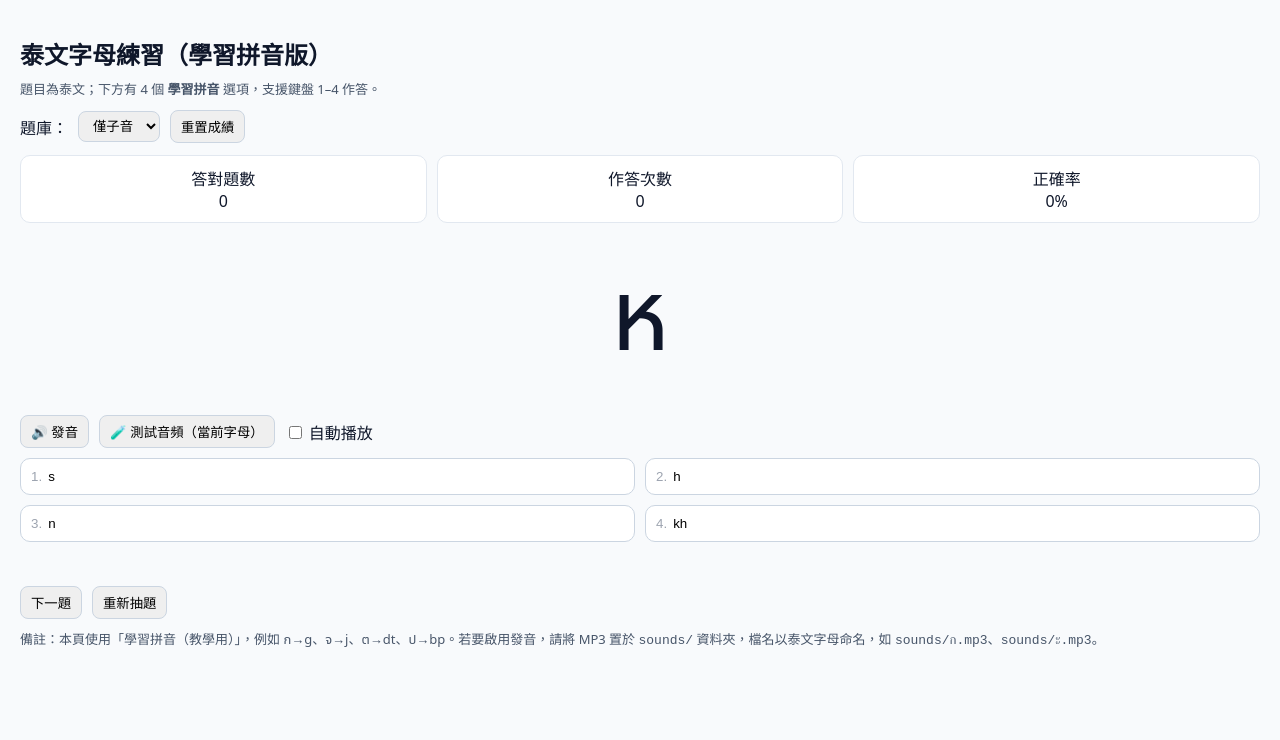
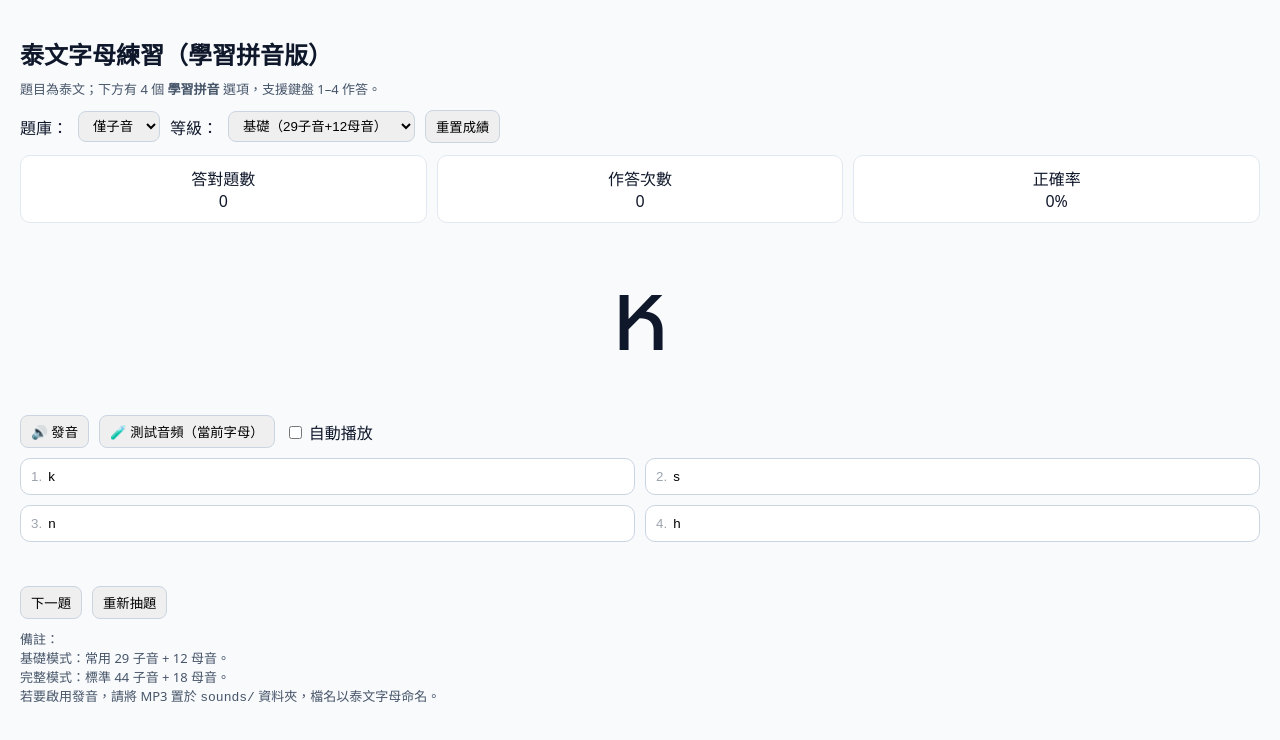
Before and after one commit to Mavis607/ThaiAlphabetPratice, a plain HTML site: page index.html in a window 1280 px wide. Drawn offline with Linux system fonts and the light colour scheme.

Commit message:
Update index.html

```diff
--- a/index.html
+++ b/index.html
@@ -32,6 +32,11 @@
       <option value="vowels">僅母音</option>
       <option value="all">全部</option>
     </select>
+    等級：
+    <select id="level">
+      <option value="basic">基礎（29子音+12母音）</option>
+      <option value="full">完整（44子音+18母音）</option>
+    </select>
     <button id="reset">重置成績</button>
   </div>
 
@@ -54,14 +59,13 @@
     <button id="next">下一題</button>
     <button id="reshuffle">重新抽題</button>
   </div>
-  <div class="hint">備註：本頁使用「學習拼音（教學用）」，例如 ก→g、จ→j、ต→dt、ป→bp。若要啟用發音，請將 MP3 置於 <code>sounds/</code> 資料夾，檔名以泰文字母命名，如 <code>sounds/ก.mp3</code>、<code>sounds/ะ.mp3</code>。</div>
+  <div class="hint">備註：<br>基礎模式：常用 29 子音 + 12 母音。<br>完整模式：標準 44 子音 + 18 母音。<br>若要啟用發音，請將 MP3 置於 <code>sounds/</code> 資料夾，檔名以泰文字母命名。</div>
 
 <script>
-// Safer init: wait for DOM ready before wiring buttons
 window.addEventListener('DOMContentLoaded', () => {
   // ===== Data =====
-  const CONSONANTS = [
-    { ch: "ก", rtgs: "g" }, { ch: "ข", rtgs: "kh" }, { ch: "ค", rtgs: "kh" },
+  const BASIC_CONSONANTS = [
+    { ch: "ก", rtgs: "g" }, { ch: "ข", rtgs: "k" }, { ch: "ค", rtgs: "k" },
     { ch: "ง", rtgs: "ng" }, { ch: "จ", rtgs: "j" }, { ch: "ช", rtgs: "ch" },
     { ch: "ซ", rtgs: "s" }, { ch: "ญ", rtgs: "y" }, { ch: "ด", rtgs: "d" },
     { ch: "ต", rtgs: "dt" }, { ch: "ถ", rtgs: "th" }, { ch: "ท", rtgs: "th" },
@@ -71,18 +75,52 @@ window.addEventListener('DOMContentLoaded', () => {
     { ch: "ร", rtgs: "r" }, { ch: "ล", rtgs: "l" }, { ch: "ว", rtgs: "w" },
     { ch: "ส", rtgs: "s" }, { ch: "ห", rtgs: "h" }, { ch: "อ", rtgs: "o" }, { ch: "ฮ", rtgs: "h" }
   ];
-  const VOWELS = [
+  const BASIC_VOWELS = [
     { ch: "ะ", rtgs: "a" }, { ch: "า", rtgs: "aa" }, { ch: "ิ", rtgs: "i" }, { ch: "ี", rtgs: "ii" },
     { ch: "ุ", rtgs: "u" }, { ch: "ู", rtgs: "uu" }, { ch: "เ", rtgs: "e" }, { ch: "แ", rtgs: "ae" },
     { ch: "โ", rtgs: "o" }, { ch: "ใ", rtgs: "ai" }, { ch: "ไ", rtgs: "ai" }, { ch: "ำ", rtgs: "am" }
   ];
-  const fallbackRoman = ["g","k","kh","ng","j","ch","s","y","d","dt","th","n","b","bp","ph","f","m","r","l","w","h","o","e","ae","ai","am","u","uu","i","ii"];
+
+  const FULL_CONSONANTS = [
+    { ch: "ก", rtgs: "g" },   { ch: "ข", rtgs: "k" },
+    { ch: "ค", rtgs: "k" },  { ch: "ฆ", rtgs: "k" },
+    { ch: "ง", rtgs: "ng" },  { ch: "จ", rtgs: "j" },   { ch: "ฉ", rtgs: "ch" },
+    { ch: "ช", rtgs: "ch" },  { ch: "ซ", rtgs: "s" },   { ch: "ฌ", rtgs: "ch" },
+    { ch: "ญ", rtgs: "y" },   { ch: "ฎ", rtgs: "d" },   { ch: "ฏ", rtgs: "dt" },
+    { ch: "ฐ", rtgs: "t" },  { ch: "ฑ", rtgs: "t" },  { ch: "ฒ", rtgs: "t" },
+    { ch: "ณ", rtgs: "n" },   { ch: "ด", rtgs: "d" },   { ch: "ต", rtgs: "dt" },
+    { ch: "ถ", rtgs: "t" },  { ch: "ท", rtgs: "t" },  { ch: "ธ", rtgs: "t" },
+    { ch: "น", rtgs: "n" },   { ch: "บ", rtgs: "b" },   { ch: "ป", rtgs: "bp" },
+    { ch: "ผ", rtgs: "p" },  { ch: "ฝ", rtgs: "f" },   { ch: "พ", rtgs: "p" },
+    { ch: "ฟ", rtgs: "f" },   { ch: "ภ", rtgs: "p" },  { ch: "ม", rtgs: "m" },
+    { ch: "ย", rtgs: "y" },   { ch: "ร", rtgs: "r" },   { ch: "ล", rtgs: "l" },
+    { ch: "ว", rtgs: "w" },   { ch: "ศ", rtgs: "s" },   { ch: "ษ", rtgs: "s" },
+    { ch: "ส", rtgs: "s" },   { ch: "ห", rtgs: "h" },   { ch: "ฬ", rtgs: "l" },
+    { ch: "อ", rtgs: "o" },   { ch: "ฮ", rtgs: "h" }
+  ];
+
+  const FULL_VOWELS = [
+    { ch: "ะ", rtgs: "a" },   { ch: "า", rtgs: "aa" },
+    { ch: "ิ", rtgs: "i" },   { ch: "ี", rtgs: "ii" },
+    { ch: "ึ", rtgs: "ue" },  { ch: "ื", rtgs: "uee" },
+    { ch: "ุ", rtgs: "u" },   { ch: "ู", rtgs: "uu" },
+    { ch: "เ", rtgs: "e" },   { ch: "โ", rtgs: "o" },
+    { ch: "แ", rtgs: "ae" },  { ch: "ไ", rtgs: "ai" },
+    { ch: "ใ", rtgs: "ai" },  { ch: "ำ", rtgs: "am" },
+    { ch: "เอีย", rtgs: "ia" }, { ch: "เอือ", rtgs: "uea" },
+    { ch: "อัว", rtgs: "ua" },  { ch: "เอา", rtgs: "ao" }
+  ];
+
+  const fallbackRoman = ["g","k","ng","j","ch","s","y","d","dt","t","n","b","bp","p","f","m","r","l","w","h","o","e","ae","ai","am","u","uu","i","ii","ue","uee","ia","uea","ua","ao"];
 
   // ===== Utils =====
   const $ = (q) => document.querySelector(q);
   function sample(arr){ return arr[Math.floor(Math.random()*arr.length)]; }
   function shuffle(arr){ const a=[...arr]; for(let i=a.length-1;i>0;i--){ const j=Math.floor(Math.random()*(i+1)); [a[i],a[j]]=[a[j],a[i]];} return a; }
-  function buildPool(mode){ if(mode==='consonants') return CONSONANTS; if(mode==='vowels') return VOWELS; return [...CONSONANTS, ...VOWELS]; }
+  function getData(level){
+    return level==='full' ? {C:FULL_CONSONANTS, V:FULL_VOWELS} : {C:BASIC_CONSONANTS, V:BASIC_VOWELS};
+  }
+  function buildPool(mode, level){ const {C,V}=getData(level); if(mode==='consonants') return C; if(mode==='vowels') return V; return [...C, ...V]; }
   function buildQuestion(pool){
     const answer = sample(pool);
     const uniq = Array.from(new Set(pool.map(x=>x.rtgs)));
@@ -94,20 +132,20 @@ window.addEventListener('DOMContentLoaded', () => {
     return {prompt:answer.ch, answer:answer.rtgs, options};
   }
 
-  // ===== Audio (MP3) =====
+  // ===== Audio =====
   const player = new Audio();
   player.preload = 'auto';
   function playAudio(ch){
     if(!ch) return;
     try { player.pause(); player.currentTime = 0; } catch(e){}
     player.src = `sounds/${encodeURIComponent(ch)}.mp3`;
-    player.play().catch(err => {
-      console.debug('[audio] cannot play', ch, err);
-    });
+    player.play().catch(()=>{});
   }
 
   // ===== Elements =====
   const modeSel = $('#mode');
+  const datasetSel = $('#dataset');
+  const levelSel = $('#level');
   const promptEl = $('#prompt');
   const optsEl = $('#options');
   const fbEl = $('#fb');
@@ -121,27 +159,21 @@ window.addEventListener('DOMContentLoaded', () => {
   const btnReset = $('#reset');
   const autoPlayEl = $('#autoplay');
 
-  if(!modeSel || !promptEl || !optsEl){
-    console.error('Init failed: DOM elements not found');
-    return;
-  }
-
-  // ===== State =====
   let correct=0,total=0,q=null,feedback='none';
-  function updateStats(){ scCorrectEl && (scCorrectEl.textContent=String(correct)); scTotalEl && (scTotalEl.textContent=String(total)); scAccEl && (scAccEl.textContent= total? Math.round(correct/total*100)+'%':'0%'); }
+  function updateStats(){ scCorrectEl.textContent=String(correct); scTotalEl.textContent=String(total); scAccEl.textContent= total? Math.round(correct/total*100)+'%':'0%'; }
 
   function renderQuestion(){
-    const pool=buildPool(modeSel.value);
+    const pool=buildPool(modeSel.value, levelSel.value);
     q=buildQuestion(pool);
     feedback='none';
     promptEl.textContent=q.prompt;
-    fbEl && (fbEl.textContent='');
-    if(autoPlayEl && autoPlayEl.checked){ playAudio(q.prompt); }
+    fbEl.textContent='';
+    if(autoPlayEl.checked){ playAudio(q.prompt); }
     optsEl.innerHTML='';
     q.options.forEach((opt,i)=>{
       const btn=document.createElement('button');
       btn.className='opt';
-      btn.innerHTML=`<span><span style="color:#9ca3af;margin-right:6px">${i+1}.</span>${opt}</span>`;
+      btn.innerHTML=`<span><span style=\"color:#9ca3af;margin-right:6px\">${i+1}.</span>${opt}</span>`;
       btn.addEventListener('click', ()=> choose(opt, btn));
       optsEl.appendChild(btn);
     });
@@ -153,24 +185,25 @@ window.addEventListener('DOMContentLoaded', () => {
     total++;
     if(opt===q.answer){
       correct++; feedback='right';
-      if(fbEl) fbEl.innerHTML = `<span class="ok">答對！（${q.prompt} → ${q.answer}）</span>`;
+      fbEl.innerHTML = `<span class=\"ok\">答對！（${q.prompt} → ${q.answer}）</span>`;
       btn.classList.add('good');
       playAudio(q.prompt);
     } else {
       feedback='wrong';
-      if(fbEl) fbEl.innerHTML = '<span class="ng">答錯，再試一次</span>';
+      fbEl.innerHTML = '<span class=\"ng\">答錯，再試一次</span>';
       btn.classList.add('bad');
     }
     updateStats();
   }
 
-  // ===== Events =====
-  btnSpeak && btnSpeak.addEventListener('click', ()=> q && playAudio(q.prompt));
-  btnTest && btnTest.addEventListener('click', ()=> q && playAudio(q.prompt));
-  btnNext && btnNext.addEventListener('click', renderQuestion);
-  btnReshuffle && btnReshuffle.addEventListener('click', renderQuestion);
-  btnReset && btnReset.addEventListener('click', ()=>{ correct=0; total=0; updateStats(); renderQuestion(); });
+  btnSpeak.addEventListener('click', ()=> q && playAudio(q.prompt));
+  btnTest.addEventListener('click', ()=> q && playAudio(q.prompt));
+  btnNext.addEventListener('click', renderQuestion);
+  btnReshuffle.addEventListener('click', renderQuestion);
+  btnReset.addEventListener('click', ()=>{ correct=0; total=0; updateStats(); renderQuestion(); });
   modeSel.addEventListener('change', renderQuestion);
+  datasetSel && datasetSel.addEventListener('change', ()=>{ correct=0; total=0; updateStats(); renderQuestion(); });
+  levelSel.addEventListener('change', renderQuestion);
 
   window.addEventListener('keydown', (e)=>{
     const idx = parseInt(e.key,10);
```
